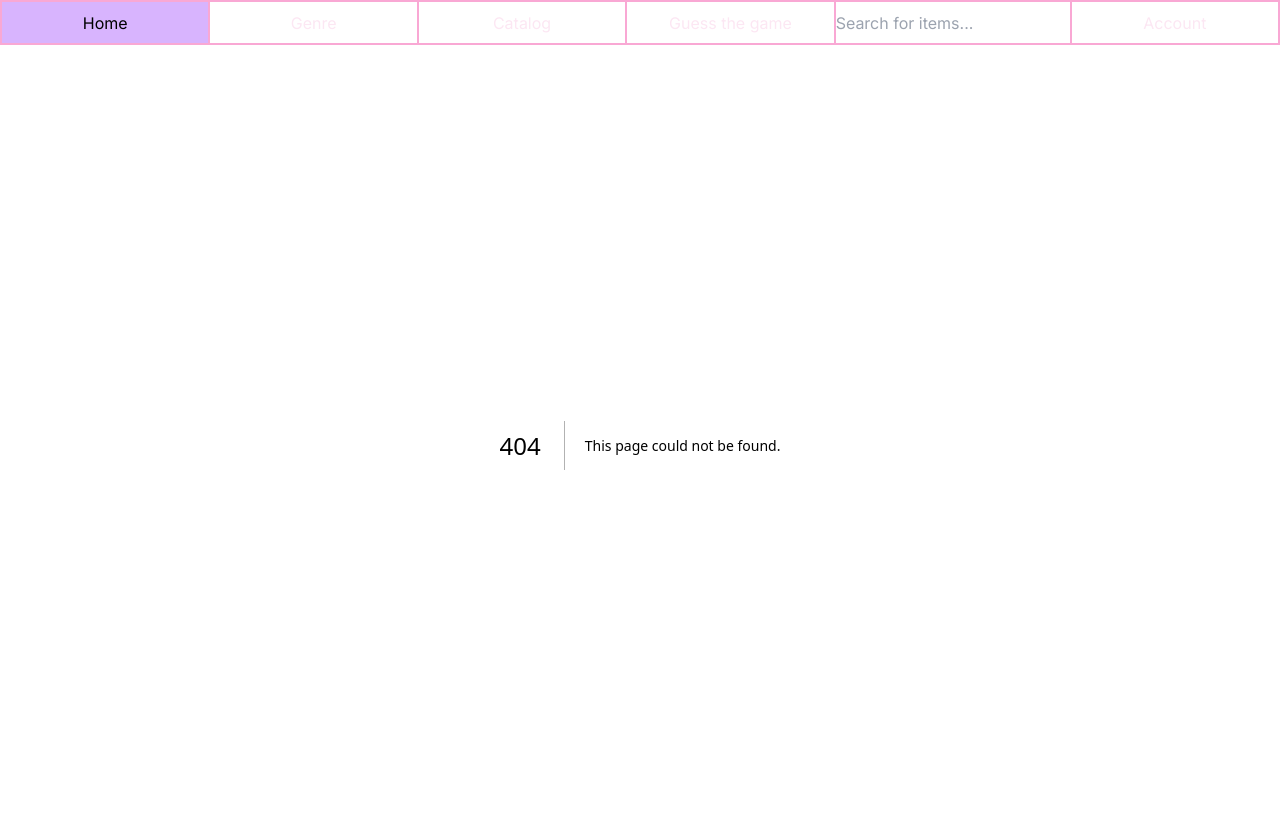
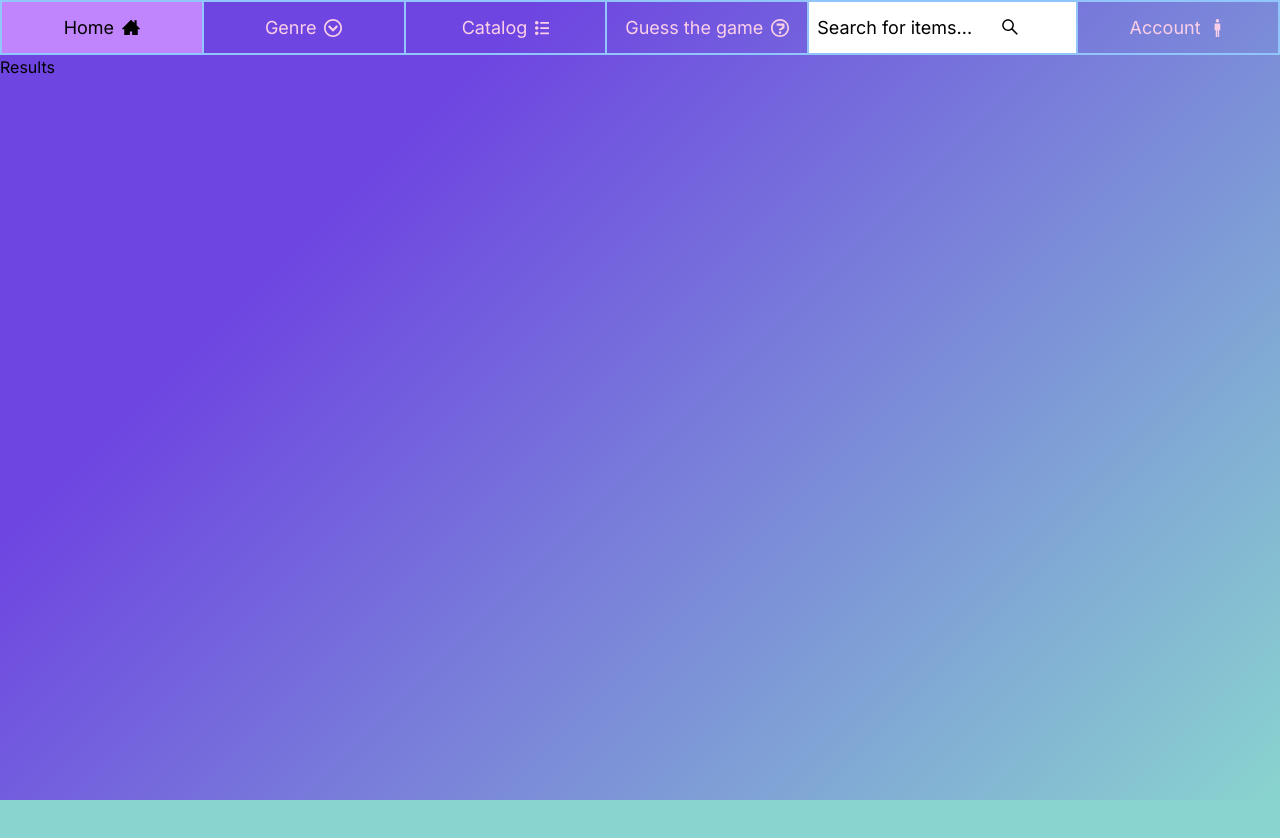
Before and after one commit to suryajj/GameWeb, a Next.js app: page /results in a window 1280 px wide. Before the commit this address had no page. Shown: the top 838 px of the page. After the commit the page ends 800 px from the top, so only its background shows below. Built offline with nearby package versions, Linux system fonts and the light colour scheme.

Commit message:
Landing and searchParams done

```diff
--- /dev/null
+++ b/app/components/Home.tsx
@@ -0,0 +1,21 @@
+'use client'
+import ImageSlider from "./ImageSlider";
+import Stats from "./Stats";
+import TopFifteen from "./TopFifteen";
+import {useState} from 'react';
+
+export default function Home({data, slides}: any){
+
+    const [currentIndex, setCurrentIndex] = useState(0)
+    let game = data[currentIndex]
+
+    return (
+        <div className="home">
+            <TopFifteen games={data} currentIndex={currentIndex} setCurrentIndex={setCurrentIndex}/>
+            <div className="covers">
+            <ImageSlider slides={slides} currentIndex={currentIndex} setCurrentIndex={setCurrentIndex}/>
+            </div>
+            <Stats game={game}/>
+        </div>
+    )
+}
--- a/app/components/ImageSlider.tsx
+++ b/app/components/ImageSlider.tsx
@@ -2,9 +2,15 @@
 import {FaAngleLeft, FaAngleRight} from 'react-icons/fa';
 import {useState} from "react";
 
-export default function ImageSlider({slides}: any){
 
-    const [currentIndex, setCurrentIndex] = useState(0)
+export let index: number;
+
+export default function ImageSlider({slides, currentIndex, setCurrentIndex}: any){
+
+
+    // const [currentIndex, setCurrentIndex] = useState(0)
+
+
 
     const src = slides[currentIndex].url;
 
@@ -15,6 +21,7 @@ export default function ImageSlider({slides}: any){
         else{
             setCurrentIndex(currentIndex+1)
         }
+        index = currentIndex;
 
     }
 
@@ -27,15 +34,17 @@ export default function ImageSlider({slides}: any){
         else{
             setCurrentIndex(currentIndex-1)
         }
+
+        index = currentIndex;
     }
 
 
     return (
 
         <div className="coverContainer">
-            <button onClick={prevSlide} className="arrows prevArrow"><FaAngleLeft/></button>
+            <button onClick={prevSlide} className="arrows prevArrow"><span><FaAngleLeft/></span></button>
             <img className="cover" src={src}/>
-            <button onClick={nextSlide} className="arrows nextArrow"><FaAngleRight/></button>
+            <button onClick={nextSlide} className="arrows nextArrow"><span ><FaAngleRight/></span></button>
         </div>
     )
 }
--- a/app/components/NavBar.tsx
+++ b/app/components/NavBar.tsx
@@ -1,15 +1,18 @@
 import Link from "next/link";
+import Search from "./Search";
+import {ImHome3, ImCircleDown, ImList2, ImQuestion, ImMan} from "react-icons/im";
+
+export default function NavBar(){
 
 
-export default function NavBar(){
     return (
         <div className="navBar inner">
-            <Link href="/" className="navBarOptions navBarOptionsL">Home</Link>
-            <button className="navBarOptions navBarOptionsL" id="categories">Genre</button>
-            <Link href="/catalog" className="navBarOptions navBarOptionsL" id="deals">Catalog</Link>
-            <Link href="/guess-the-game" className="navBarOptions navBarOptionsL" id="newItems">Guess the game</Link>
-            <input type="text" className="navBarOptions navBarOptionsL searchItems" placeholder="Search for items..."/>
-            <Link href="/account" className="navBarOptions navBarOptionsR" id="account">Account</Link>
+            <Link href="/" className="navBarOptions navBarOptionsL">Home<ImHome3 className="ml-2 mb-0.5"/></Link>
+            <button className="navBarOptions navBarOptionsL" id="categories">Genre <ImCircleDown className="ml-2"/></button>
+            <Link href="/catalog" className="navBarOptions navBarOptionsL" id="deals">Catalog<ImList2 className="ml-2 text-sm"/></Link>
+            <Link href="/guess-the-game" className="navBarOptions navBarOptionsL" id="newItems">Guess the game <ImQuestion className="ml-2"/></Link>
+            <Search/>
+            <Link href="/account" className="navBarOptions navBarOptionsR" id="account">Account <ImMan className="ml-2"/></Link>
         </div>
     );
 }
--- /dev/null
+++ b/app/components/Search.tsx
@@ -0,0 +1,29 @@
+'use client'
+import {AiOutlineSearch} from 'react-icons/ai'
+import {useRouter} from "next/navigation"
+
+export default function(){
+
+
+
+    const router = useRouter();
+
+    const handleSubmit = (e: any) => {
+        e.preventDefault();
+
+        let formData = new FormData(e.target)
+        let req = formData.get("searchReq");
+        if(req === null){
+            return;
+        }
+
+        const searchParams = new URLSearchParams({search_query: req.toString()});
+        router.push("/results" + "?" + searchParams.toString());
+    }
+
+    return (<form onSubmit={handleSubmit} id="search">
+                <input type="text" id="searchItems" name="searchReq"className="navBarOptions navBarOptionsL searchItems" placeholder="Search for items..." required/>
+                <button type="submit" className="searchIcon"><AiOutlineSearch/></button>
+            </form>
+    )
+}
--- /dev/null
+++ b/app/components/Stats.tsx
@@ -0,0 +1,51 @@
+export default function Stats({game} : any) {
+
+
+
+    const returnGenres = (genre: any, i: any) => {
+
+        return ((i !== game.genres.length-1) ? <div>{genre.name},&nbsp;</div> : <div>{genre.name}</div>)
+    }
+
+    const src = (image_id: any) => {
+        return `https://images.igdb.com/igdb/image/upload/t_screenshot_big/${image_id}.png`
+    }
+
+    return(
+        <div className="stats flex flex-col border-2 border-blue-300">
+            <div className='statsTitle flex justify-start text-xl text-purple-400 font-bold'>
+                {game.name}
+            </div>
+            <div className="statsCompany text-lg text-purple-300 italic opacity-50">
+
+                {game.involved_companies === undefined ? "" : game.involved_companies[0].company.name}
+            </div>
+            <div className="releaseAndScore flex flex-row w-full justify-between text-lg text-purple-200">
+                <div className="releaseDate">
+                    Release date: {Math.trunc((1970+((game.first_release_date)/86400)/365))}
+                </div>
+                <div className="score">
+                    Score: {Math.round(game.rating*10)/10}/100
+                </div>
+
+            </div>
+
+            <div className="genres flex flex-row text-sm text-blue-200">
+                Genres: &nbsp; {((game.genres.length > 1) ? <div>{game.genres[0].name},&nbsp;{game.genres[1].name}</div> :  <div>{game.genres[0].name}</div>)}
+            </div>
+
+            <div className="platform flex flex-row text-sm text-blue-200">
+                Platforms: &nbsp; {((game.platforms.length > 1) ? <div>{game.platforms[0].name},&nbsp;{game.platforms[1].name}</div> :  <div>{game.platforms[0].name}</div>)}
+            </div>
+
+            <div className="screenshots">
+                {(game.screenshots.length > 1) ? <div><img className="border-2 mb-2 mt-2" src={src(game.screenshots[0].image_id)}/><img className="border-2 mb-3"src={src(game.screenshots[1].image_id)}/></div> :  <div><img className="border-2 mb-3 mt-2" src={src(game.screenshots[0].image_id)}/></div>}
+            </div>
+            <div className="summary text-sm text-blue-200">
+
+                {game.summary}
+            </div>
+
+        </div>
+    )
+}
--- /dev/null
+++ b/app/components/TopFifteen.tsx
@@ -0,0 +1,39 @@
+import {AiOutlineStock} from 'react-icons/ai';
+
+
+export default function TopFifteen({games, currentIndex, setCurrentIndex}: any){
+
+
+    const highlight = (i: any) => {
+        setCurrentIndex(i)
+    }
+
+    let styless = {
+        "fontWeight": "700"
+    };
+
+    const getGames = (game: any, i: any) => {
+        if(i == currentIndex){
+            return <div className="top15Game bg-purple-400" id={game.name} onClick={() => {
+                highlight(i)
+            }} style={styless}>{i+1}. {game.name}</div>
+        }
+        return <div className="top15Game" id={game.name} onClick={() => {
+            highlight(i)
+        }}>{i+1}. {game.name}</div>
+    }
+
+
+
+
+    return (
+        <div className="top15 flex-col">
+            <div className="top15Title">
+                Top 15 Games <AiOutlineStock className="ml-2 mt-1"/>
+            </div>
+            <div className="top15Games flex">
+                {games.map(getGames)}
+            </div>
+        </div>
+    )
+}
--- a/app/globals.css
+++ b/app/globals.css
@@ -4,33 +4,47 @@
 
 
 html{
-  background-image: linear-gradient(rgb(229, 122, 229), rgb(164, 49, 164))
+  /* background-image: linear-gradient(rgb(195, 56, 195), rgb(131, 60, 131)) */
+
+
+  background-color: #89d4cf;
+  background-image: linear-gradient(315deg, #89d4cf 0%, #6e45e1 74%);
+
+
+}
+
+body{
+  min-height: 100vh;
 }
 
 
 .arrows{
   border-radius: 5px;
-  border: none;
+
+
 
 
   /* background-color: rgb(180, 217, 231); */
   font-size: 75px;
   color: rgb(208, 133, 207);
+
 }
 
 .prevArrow{
-  padding-right: 1rem;
+  /* padding-left: .5rem; */
+  padding-right: .5rem;
 }
 
 .nextArrow{
-  padding-left: 1rem;
+  /* padding-right: .5rem; */
+  padding-left: .5rem;
 }
 
 .coverContainer{
   align-items: center;
   justify-content: center;
-  width: 100%;
-  height: 100%;
+  height: 720px;
+  width: 540px;
   display: flex;
   flex-direction: row;
 }
@@ -44,8 +58,8 @@ html{
   height: 100%;
   width: 100%;
   border-radius: 25px;
-  border: 2px solid rgb(227, 164, 236);
-
+  /* border: 2px solid rgb(227, 164, 236); */
+  @apply border-2 border-purple-200
 }
 
 
@@ -56,13 +70,14 @@ html{
   /* flex-direction: row; */
   align-items: center;
   justify-content: center;
-  height: 720px;
-  width: 540px;
+
   margin-left: auto;
   margin-right: auto;
-  margin-top: 25px;
+  margin-top: 5px;
 
 }
+
+
 
 .navBar{
   display: flex;
@@ -72,9 +87,9 @@ html{
 
 .navBarOptions{
 
-  @apply border-2 bg-transparent hover:bg-purple-300 text-pink-100 border-pink-300
-  border-r-0 hover:text-black;
-  height: 45px;
+  @apply border-2 bg-transparent hover:bg-purple-400 text-pink-200 border-blue-300
+  border-r-0 hover:text-black text-lg;
+  height: 55px;
   display: flex;
   align-items: center;
   justify-content: center;
@@ -86,19 +101,76 @@ html{
 }
 
 .searchItems{
-  @apply bg-white text-black;
+  @apply bg-white text-black pl-2;
+  position: relative;
+}
+
+.searchIcon{
+  @apply text-xl;
+  position: absolute;
+  top: 17px;
+  right: 260px;
 }
 
 
-/* #homePage {
-  padding-left: 50px;
+.top15{
+  @apply w-96 h-auto flex pt-2 ml-2;
+  padding-left: 3px;
+  width: 370px;
+
 }
 
-.navBarOptionsL{
 
-  padding-right: 75px;
+.top15Title{
+  @apply text-3xl text-pink-100 bg-purple-400 flex h-max w-full items-start justify-center italic rounded-full border-2 border-blue-300;
+
 }
 
-.navBarOptionsR{
-  padding-left: 75px;
-} */
+.top15Games{
+  @apply flex-col justify-around h-full w-full;
+
+
+}
+
+.top15Game{
+  @apply flex text-base text-pink-200 hover:bg-purple-400 rounded-md italic border-b-2 border-r-2 border-l-2 border-blue-300;
+  padding-left: 3px;
+
+}
+
+.top15Game:hover{
+  @apply font-bold
+}
+
+.stats{
+  @apply flex w-96 p-4 rounded-md mr-2;
+  max-height: 720px;
+  overflow-y: scroll;
+
+  background-color: rgba(0, 0, 0, .25);
+  width: 370px;
+
+}
+
+::placeholder{
+  color: black;
+  opacity: 1;
+}
+
+
+
+.summary{
+  height: 210px;
+  /* overflow: hidden;
+  text-overflow: ellipsis; */
+}
+
+input::placeholder{
+  color: black;
+}
+
+
+.home{
+  @apply flex flex-row mt-4 mb-4;
+
+}
--- a/app/page.tsx
+++ b/app/page.tsx
@@ -1,7 +1,6 @@
-
-
+import Home from "./components/Home"
 import {CLIENT_ID, ACCESS_TOKEN} from "../apiInfo";
-import ImageSlider from "./components/ImageSlider";
+import {useState} from 'react';
 
 const getData = async () => {
   const data = await fetch(
@@ -12,7 +11,7 @@ const getData = async () => {
         'Client-ID': CLIENT_ID,
         'Authorization': 'Bearer ' + ACCESS_TOKEN,
       },
-      body: "fields rating,aggregated_rating,rating_count,cover.image_id,version_parent; where rating > 90 & rating_count > 50 & aggregated_rating > 4 & version_parent=null; sort rating desc; limit 15;"
+      body: "fields genres.name,platforms.name,name,aggregated_rating,screenshots.image_id,summary,rating,first_release_date,aggregated_rating_count,rating_count,cover.image_id,version_parent,involved_companies.company.*; where rating > 90 & rating_count > 50 & aggregated_rating > 4 & version_parent=null; sort rating desc; limit 15;"
   })
 
 
@@ -33,21 +32,16 @@ export default async function Landing() {
   const data = await getData();
 
 
-
   for(let i = 0; i < data.length; i++){
     const image = setUrl(data[i])
     slides.push(image)
   }
 
+
+
+
+
   return (
-    <div className="home">
-      <div className="top15">
-        Top 15
-      </div>
-      <div className="covers">
-
-        <ImageSlider slides={slides}/>
-      </div>
-    </div>
+    <Home data={data} slides={slides}/>
   )
 }
--- /dev/null
+++ b/app/results/page.tsx
@@ -0,0 +1,17 @@
+'use client'
+
+import {useSearchParams} from "next/navigation"
+
+export default function Results(){
+
+    const searchParams = useSearchParams();
+    const search = searchParams.get('search_query');
+
+    return (
+        <div>
+            Results
+            <div>{search}</div>
+        </div>
+
+    )
+}
```
Also changed, not shown: app/components/Genres.tsx (added).
